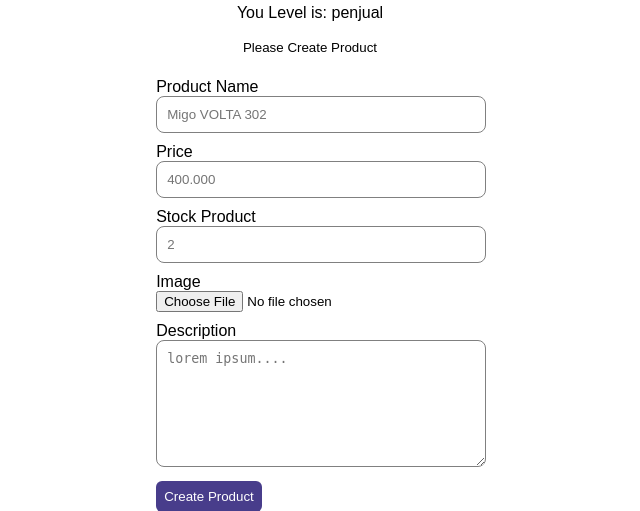
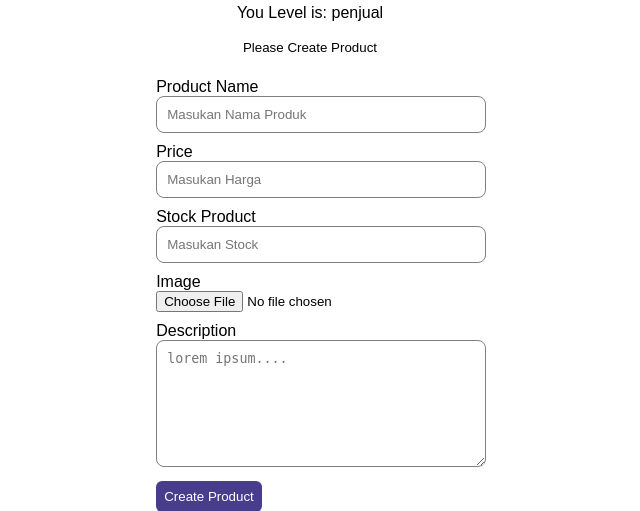
Before and after one commit to Giyar33/tolen, a PHP site: page /admin/index.php in a window 1280 px wide. Shown: the part 152-663 px from the top of the page, without its empty margins (330-970 px from the left). Run offline with PHP 8.4, Linux system fonts and the light colour scheme; a user stored in the database is signed in.

Commit message:
ganti nama

```diff
--- a/src/admin/index.php
+++ b/src/admin/index.php
@@ -119,11 +119,11 @@ if ($level !== "penjual") {
         <div class="form-create-product">
             <form method="post" enctype="multipart/form-data">
                 <label for="nama">Product Name</label>
-                <input type="text" name="nama" id="nama" class="input_control" placeholder="Migo VOLTA 302">
+                <input type="text" name="nama" id="nama" class="input_control" placeholder="Masukan Nama Produk">
                 <label for="harga">Price</label>
-                <input type="text" name="harga" id="harga" class="input_control" placeholder="400.000">
+                <input type="text" name="harga" id="harga" class="input_control" placeholder="Masukan Harga">
                 <label for="stock">Stock Product</label>
-                <input type="number" name="stock" id="stock" class="input_control" placeholder="2">
+                <input type="number" name="stock" id="stock" class="input_control" placeholder="Masukan Stock">
                 <label for="gambar">Image</label>
                 <input type="file" name="gambar" id="gambar">
                 <label for="deskripsi">Description</label>
```
Also changed, not shown: src/assets/images/61e8cbc82de02.jpg (added).
